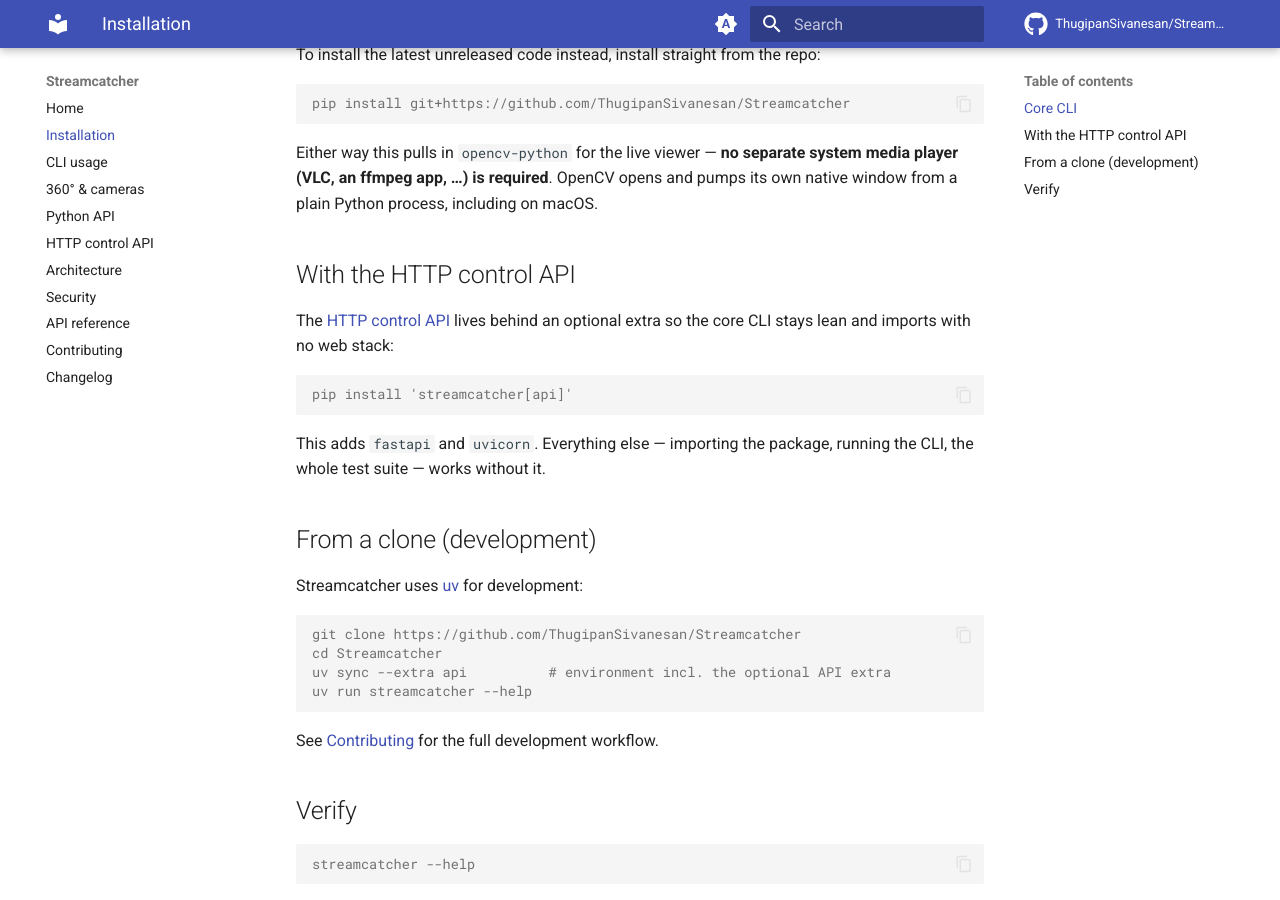
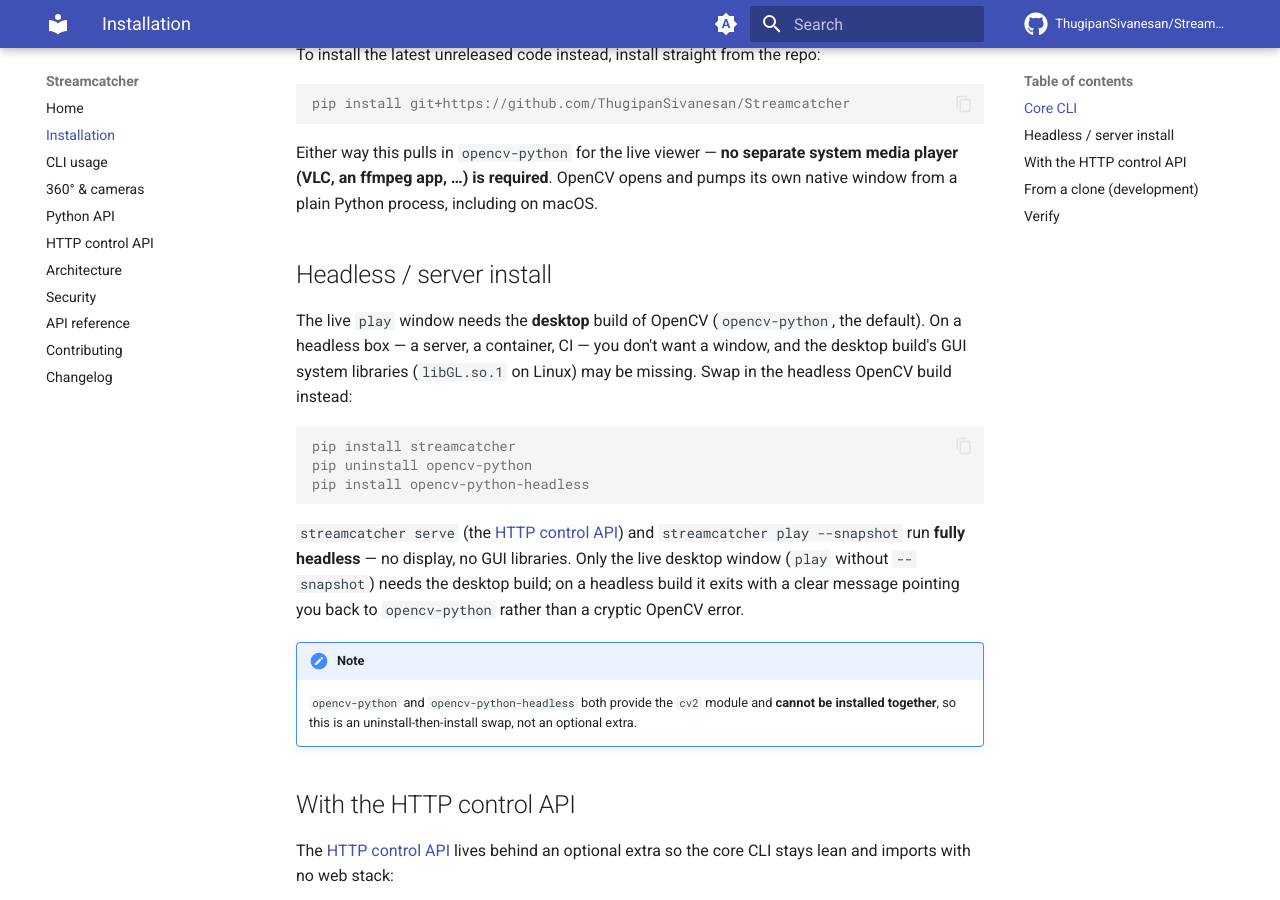
Before and after one commit to ThugipanSivanesan/Streamcatcher, an MkDocs documentation site: the page built from docs/installation.md, in a window 1280 px wide and 900 px high, scrolled down 310 px. Built offline with MkDocs 1.6.1 and Material for MkDocs 9.7.7, drawn with Linux system fonts in a browser that asks for light colours; comment, search, counter and statistics services are not loaded.

Commit message:
feat(player): support headless OpenCV for serve and --snapshot (#24)
opencv-python-headless provides cv2 but no window backend, so the first highgui call raised a cryptic cv2.error. The live `play` window now fails fast with an actionable message, and the window is created before the network connection so headless machines never connect first.

- player: translate the highgui cv2.error into a StreamOpenError pointing at opencv-python; broaden the missing-cv2 hint to name both builds
- tests: fake cv2.error + gui_available knob; cover the friendly-error path and that --snapshot works on a headless build
- ci: headless smoke job that swaps to opencv-python-headless and asserts play errors cleanly and cv2.imencode still works
- docs: document the headless swap in README and installation; add a changelog entry

````diff
--- a/docs/installation.md
+++ b/docs/installation.md
@@ -17,6 +17,30 @@
 Either way this pulls in `opencv-python` for the live viewer — **no separate system media
 player (VLC, an ffmpeg app, …) is required**. OpenCV opens and pumps its own
 native window from a plain Python process, including on macOS.
+
+## Headless / server install
+
+The live `play` window needs the **desktop** build of OpenCV (`opencv-python`,
+the default). On a headless box — a server, a container, CI — you don't want a
+window, and the desktop build's GUI system libraries (`libGL.so.1` on Linux) may
+be missing. Swap in the headless OpenCV build instead:
+
+```console
+pip install streamcatcher
+pip uninstall opencv-python
+pip install opencv-python-headless
+```
+
+`streamcatcher serve` (the [HTTP control API](http-api.md)) and
+`streamcatcher play --snapshot` run **fully headless** — no display, no GUI
+libraries. Only the live desktop window (`play` without `--snapshot`) needs the
+desktop build; on a headless build it exits with a clear message pointing you
+back to `opencv-python` rather than a cryptic OpenCV error.
+
+!!! note
+    `opencv-python` and `opencv-python-headless` both provide the `cv2` module
+    and **cannot be installed together**, so this is an uninstall-then-install
+    swap, not an optional extra.
 
 ## With the HTTP control API
 
````
Also changed, not shown: CHANGELOG.md (+14 -0 lines), README.md (+17 -0 lines), 5 other files.
